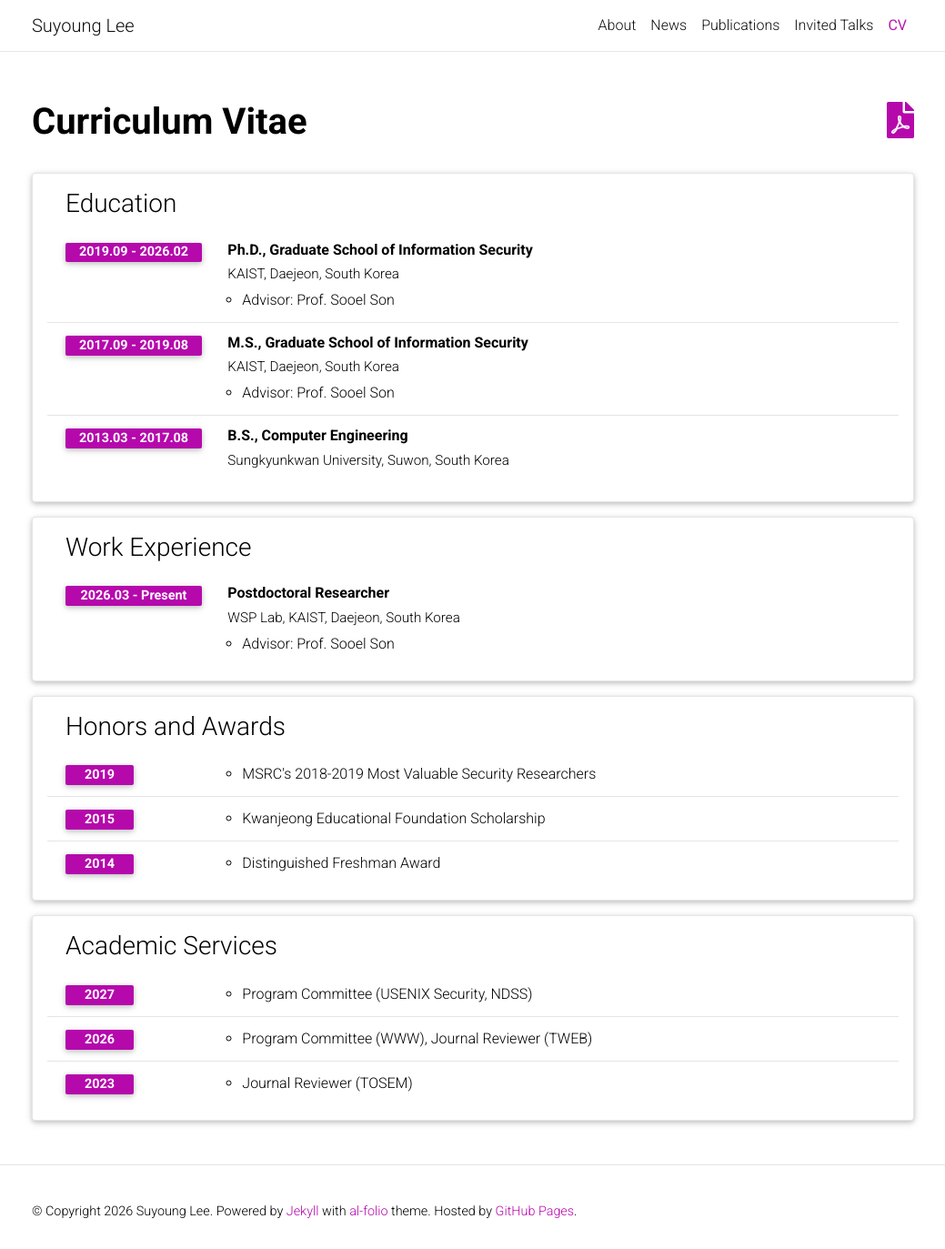
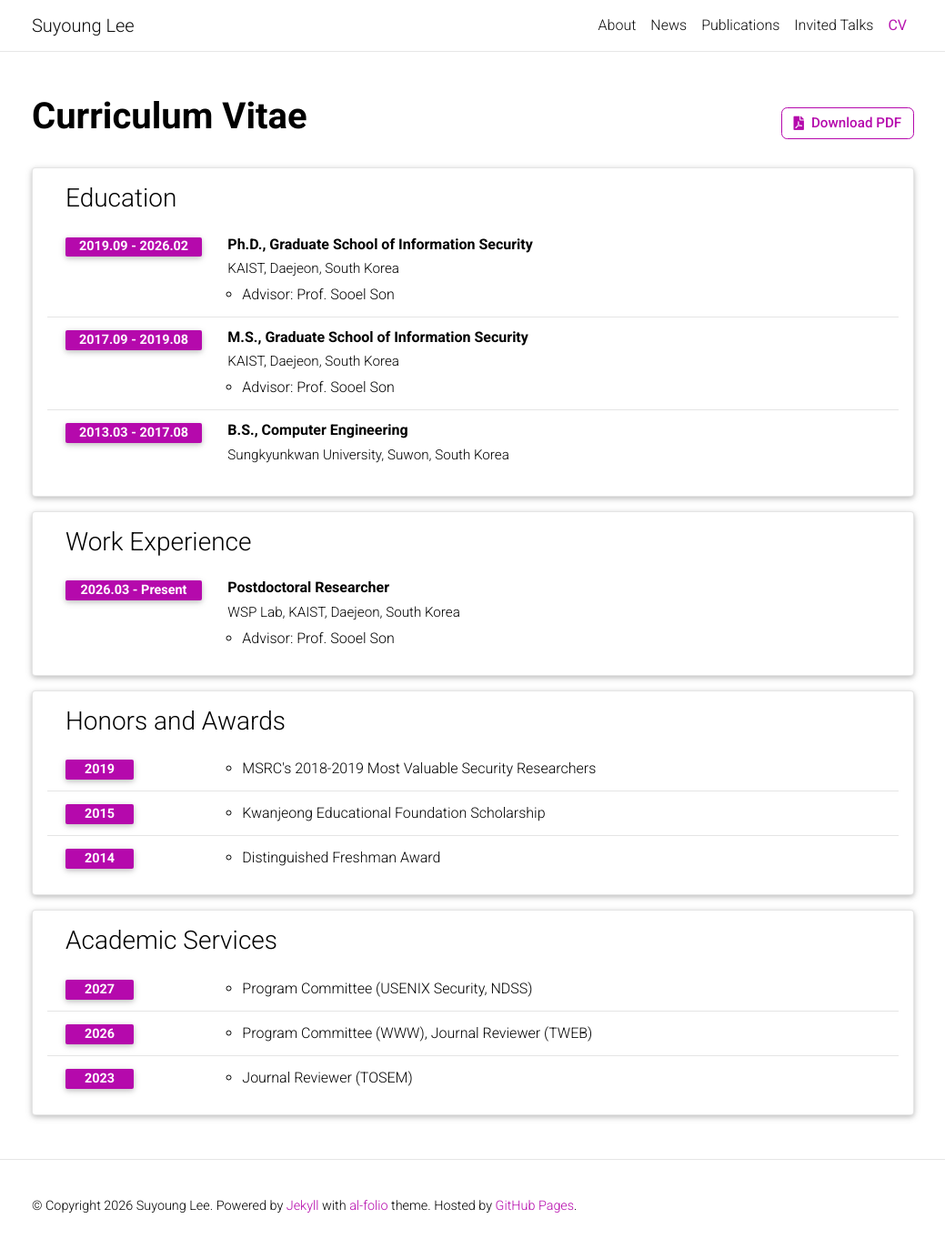
Before and after one commit to leeswimming/leeswimming.github.io, a Jekyll site: the page built from _pages/cv.md, in a window 1280 px wide and 1400 px high, cut to the strip 0-1373 px from the top of the window. Shown: the whole strip at 91% size, without its empty margins (120-1159 px from the left). Built offline with Jekyll 4.4.1, drawn with Linux system fonts in a browser that asks for light colours; comment, search, counter and statistics services are not loaded; a style sheet for code colours, icons or effects is not loaded.

Commit message:
Fix CV download button

```diff
--- a/_layouts/cv.html
+++ b/_layouts/cv.html
@@ -11,7 +11,9 @@ layout: default
     {%- else -%}
       {%- assign cv_pdf_url = page.cv_pdf | prepend: 'assets/pdf/' | relative_url -%}
     {%- endif -%}
-    <a href="{{ cv_pdf_url }}" target="_blank" rel="noopener noreferrer" style="font-size: 2.5rem;" title="Download CV as PDF"><i class="fas fa-file-pdf"></i></a>
+    <a href="{{ cv_pdf_url }}" target="_blank" rel="noopener noreferrer"
+      class="cv-pdf-btn" title="Download CV as PDF">
+      <i class="fas fa-file-pdf"></i>Download PDF</a>
     {% endif %}
   </header>
   <article>
--- a/_sass/_base.scss
+++ b/_sass/_base.scss
@@ -393,6 +393,25 @@ footer.sticky-bottom {
 }
 
 // CV
+
+.cv-pdf-btn {
+  display: inline-flex;
+  align-items: center;
+  gap: 0.5rem;
+  padding: 0.3rem 0.8rem;
+  font-size: 0.95rem;
+  font-weight: 500;
+  white-space: nowrap;
+  color: var(--global-theme-color);
+  border: 1px solid var(--global-theme-color);
+  border-radius: 0.4rem;
+
+  &:hover {
+    color: var(--global-bg-color);
+    background-color: var(--global-theme-color);
+    text-decoration: none;
+  }
+}
 
 .cv {
   margin-bottom: 40px;
```
